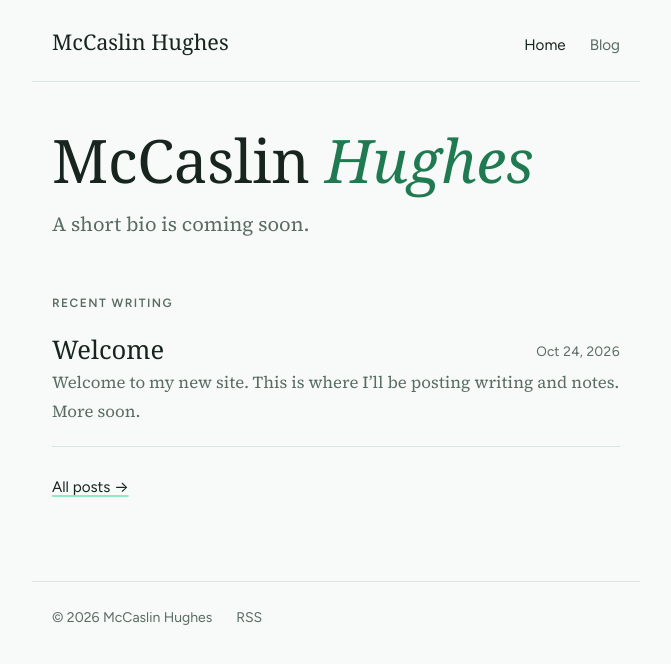
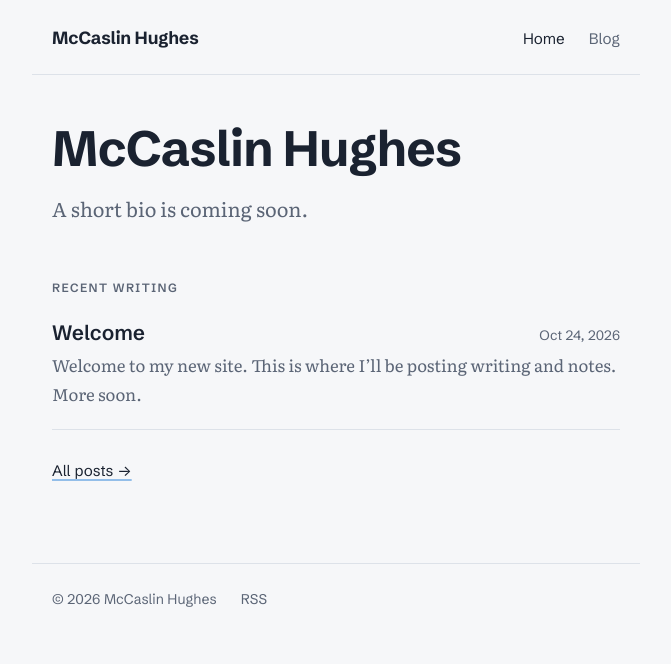
Before and after one commit to machughes/personaldomain, a Jekyll site: the page built from index.html, in a window 1280 px wide. Shown: the top 664 px of the page, without its empty margins (304-975 px from the left). Built offline with Jekyll 4.4.1, drawn with Linux system fonts in a browser that asks for light colours; some web fonts are replaced.

Commit message:
Switch blog theme to Harbor slate
Cool slate neutrals with a sky blue accent and matching dark theme,
Schibsted Grotesk for headings and labels, Literata for post text.

Co-Authored-By: Claude Opus 5.5 (1M context) <noreply@anthropic.com>
Claude-Session: https://claude.ai/code/session_011Tr1QBZEt2soK9w1LhGanu

```diff
--- a/_layouts/default.html
+++ b/_layouts/default.html
@@ -5,7 +5,7 @@
   <meta name="viewport" content="width=device-width, initial-scale=1">
   <link rel="preconnect" href="https://fonts.googleapis.com">
   <link rel="preconnect" href="https://fonts.gstatic.com" crossorigin>
-  <link rel="stylesheet" href="https://fonts.googleapis.com/css2?family=Figtree:wght@400;500;600&family=Instrument+Serif:ital@0;1&family=Source+Serif+4:ital,opsz,wght@0,8..60,400;0,8..60,600;1,8..60,400&display=swap">
+  <link rel="stylesheet" href="https://fonts.googleapis.com/css2?family=Literata:ital,opsz,wght@0,7..72,400;0,7..72,600;1,7..72,400&family=Schibsted+Grotesk:wght@400;500;600;700&display=swap">
   <link rel="stylesheet" href="{{ '/assets/css/style.css' | relative_url }}">
   {% feed_meta %}
   {% seo %}
--- a/assets/css/style.css
+++ b/assets/css/style.css
@@ -1,30 +1,30 @@
-/* "Sea glass": seafoam leads, everything else is a green-tinted neutral.
+/* "Harbor slate": sky blue leads, everything else is a cool slate neutral.
    Change the colors here; the dark theme below mirrors each one. */
 :root {
-  --bg: #f7faf8;
-  --surface: #ecf4ef;
-  --text: #18241e;
-  --muted: #5a6b62;
-  --rule: #dbe6df;
-  --accent: #1f7a52;       /* deep seafoam: links on hover, small details */
-  --accent-soft: #93e9be;  /* seafoam: link underlines, highlights */
+  --bg: #f6f7f9;
+  --surface: #eceff3;
+  --text: #1a2230;
+  --muted: #5b6576;
+  --rule: #dde2e9;
+  --accent: #2f5d8a;       /* deep sky: links on hover, small details */
+  --accent-soft: #93bee9;  /* sky: link underlines, highlights */
 
-  --font-display: "Instrument Serif", Georgia, "Times New Roman", serif;
-  --font-body: "Source Serif 4", Georgia, "Times New Roman", serif;
-  --font-ui: "Figtree", -apple-system, BlinkMacSystemFont, "Segoe UI", Roboto, sans-serif;
+  --font-display: "Schibsted Grotesk", -apple-system, BlinkMacSystemFont, "Segoe UI", Roboto, sans-serif;
+  --font-body: "Literata", Georgia, "Times New Roman", serif;
+  --font-ui: var(--font-display);
 
   --measure: 38rem;
 }
 
 @media (prefers-color-scheme: dark) {
   :root {
-    --bg: #0f1613;
-    --surface: #16211c;
-    --text: #e3ede7;
-    --muted: #9bb0a5;
-    --rule: #22302a;
-    --accent: #93e9be;
-    --accent-soft: #2f6b4e;
+    --bg: #10141b;
+    --surface: #171d27;
+    --text: #e4e9f0;
+    --muted: #9aa6b8;
+    --rule: #232b37;
+    --accent: #93bee9;
+    --accent-soft: #2f5378;
     color-scheme: dark;
   }
 }
@@ -63,9 +63,9 @@ a:focus-visible { outline: 2px solid var(--accent); outline-offset: 3px; border-
 
 h1, h2, h3, h4 {
   font-family: var(--font-display);
-  font-weight: 400;
+  font-weight: 700;
   line-height: 1.15;
-  letter-spacing: -0.005em;
+  letter-spacing: -0.015em;
   text-wrap: balance;
 }
 
@@ -94,7 +94,9 @@ h1, h2, h3, h4 {
 }
 .site-title {
   font-family: var(--font-display);
-  font-size: 1.35rem;
+  font-size: 1.1rem;
+  font-weight: 700;
+  letter-spacing: -0.01em;
   color: var(--text);
   text-decoration: none;
 }
@@ -107,8 +109,7 @@ main.wrap { padding-top: 3rem; padding-bottom: 4rem; }
 
 /* Home page */
 .hero { margin-bottom: 3.5rem; }
-.hero h1 { font-size: clamp(2.6rem, 9vw, 3.75rem); line-height: 1.02; margin: 0 0 1rem; }
-.hero h1 em { color: var(--accent); }
+.hero h1 { font-size: clamp(2.3rem, 8vw, 3.1rem); line-height: 1.05; margin: 0 0 1rem; }
 .hero .bio { font-size: 1.25rem; color: var(--muted); margin: 0 0 1.75rem; max-width: 32rem; }
 
 .button {
@@ -138,28 +139,28 @@ main.wrap { padding-top: 3rem; padding-bottom: 4rem; }
 .post-list a {
   min-width: 0;
   font-family: var(--font-display);
-  font-size: 1.6rem;
-  line-height: 1.2;
+  font-size: 1.3rem;
+  font-weight: 600;
+  line-height: 1.3;
   text-decoration: none;
 }
 .post-list time {
   font-family: var(--font-ui);
   font-size: 0.85rem;
   color: var(--muted);
-  font-variant-numeric: tabular-nums;
   white-space: nowrap;
   padding-top: 0.35rem;
 }
 .post-list p { grid-column: 1 / -1; margin: 0; color: var(--muted); font-size: 1.05rem; }
 
-.page-title { font-size: clamp(2.4rem, 8vw, 3.25rem); margin: 0 0 1.5rem; }
+.page-title { font-size: clamp(2.1rem, 7vw, 2.75rem); margin: 0 0 1.5rem; }
 
 /* Single post */
 .post header { margin-bottom: 2.25rem; }
-.post h1 { font-size: clamp(2.3rem, 7.5vw, 3.25rem); margin: 0 0 0.75rem; }
+.post h1 { font-size: clamp(2rem, 6.5vw, 2.75rem); margin: 0 0 0.75rem; }
 .post .meta { margin: 0; }
-.post-body h2 { font-size: 1.9rem; margin: 2.5rem 0 0.75rem; }
-.post-body h3 { font-size: 1.5rem; margin: 2rem 0 0.5rem; }
+.post-body h2 { font-size: 1.6rem; margin: 2.5rem 0 0.75rem; }
+.post-body h3 { font-size: 1.3rem; margin: 2rem 0 0.5rem; }
 .post-body img { max-width: 100%; height: auto; border-radius: 6px; }
 .post-body hr { border: 0; border-top: 1px solid var(--rule); margin: 2.5rem 0; }
 .post-body blockquote {
--- a/index.html
+++ b/index.html
@@ -1,9 +1,8 @@
 ---
 layout: default
 ---
-{% assign name_parts = site.author | split: ' ' %}
 <section class="hero">
-  <h1>{% for part in name_parts %}{% if forloop.last and forloop.length > 1 %}<em>{{ part }}</em>{% else %}{{ part }} {% endif %}{% endfor %}</h1>
+  <h1>{{ site.author }}</h1>
   <p class="bio">{{ site.bio }}</p>
   {% if site.linkedin != "" %}
   <a class="button" href="{{ site.linkedin }}" rel="me noopener">Connect on LinkedIn</a>
```
Also changed, not shown: README.md.
